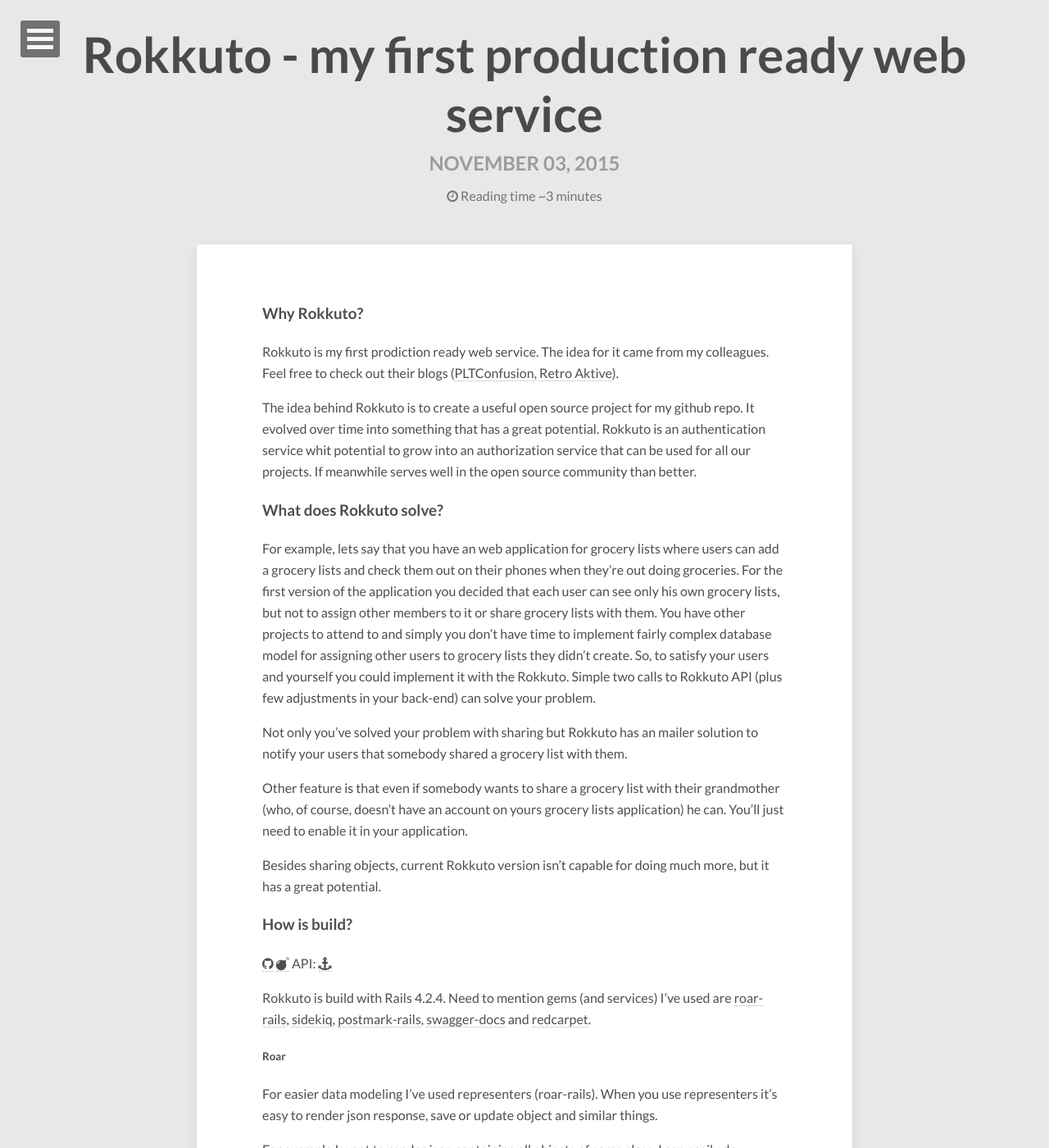
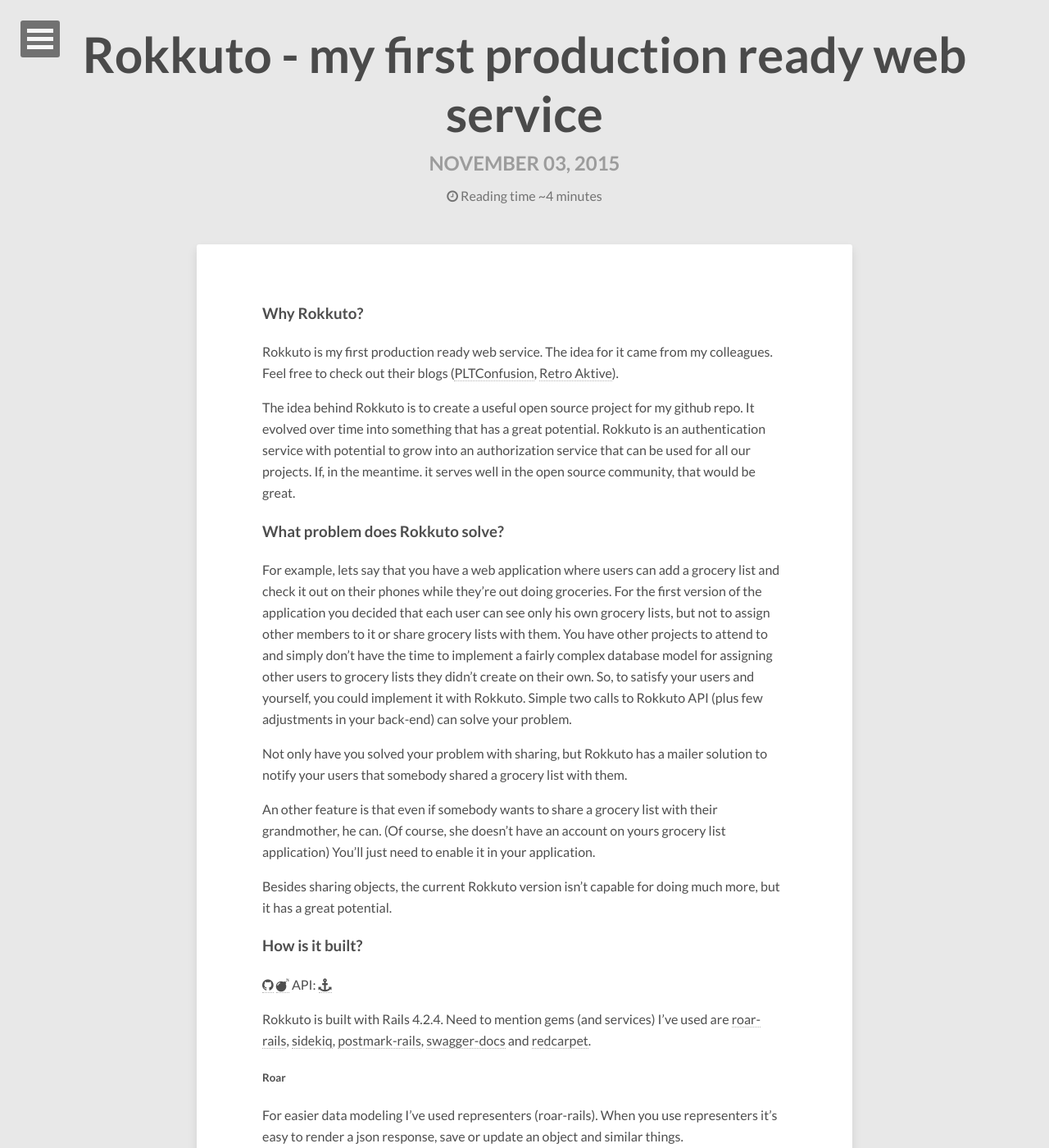
Before and after one commit to MirkoC/dontgogo, a Jekyll site: the page built from _posts/2015-11-03-Rokkuto-release-post.md, in a window 1280 px wide and 1400 px high. Shown: the whole window at 82% size. Built offline with Jekyll 4.4.1, drawn with Linux system fonts in a browser that asks for light colours; nearby versions of some CDN libraries; comment, search, counter and statistics services are not loaded; some of the changed text lies outside the part shown.

Commit message:
Grammar fix for the last post.

````diff
--- a/_posts/2015-11-03-Rokkuto-release-post.md
+++ b/_posts/2015-11-03-Rokkuto-release-post.md
@@ -12,35 +12,34 @@
 
 ### Why Rokkuto?
 
-Rokkuto is my first prodiction ready web service. The idea for it came from my colleagues. Feel free to check out their blogs (<a href="http://pltconfusion.com/" target="_blank">PLTConfusion</a>, <a href="http://retroaktive.me/" target="_blank">Retro Aktive</a>).
+Rokkuto is my first production ready web service. The idea for it came from my colleagues. Feel free to check out their blogs (<a href="http://pltconfusion.com/" target="_blank">PLTConfusion</a>, <a href="http://retroaktive.me/" target="_blank">Retro Aktive</a>).
 
-The idea behind Rokkuto is to create a useful open source project for my github repo. It evolved over time into something that has a great potential. Rokkuto is an authentication service whit potential to grow into an authorization service that can be used for all our projects. If meanwhile serves well in the open source community than better.
+The idea behind Rokkuto is to create a useful open source project for my github repo. It evolved over time into something that has a great potential. Rokkuto is an authentication service with potential to grow into an authorization service that can be used for all our projects. If, in the meantime. it serves well in the open source community, that would be great.
 
 
+### What problem does Rokkuto solve?
 
-### What does Rokkuto solve?
+For example, lets say that you have a web application where users can add a grocery list and check it out on their phones while they're out doing groceries. For the first version of the application you decided that each user can see only his own grocery lists, but not to assign other members to it or share grocery lists with them. You have other projects to attend to and simply don't have the time to implement a fairly complex database model for assigning other users to grocery lists they didn't create on their own. So, to satisfy your users and yourself, you could implement it with Rokkuto. Simple two calls to Rokkuto API (plus few adjustments in your back-end) can solve your problem.
 
-For example, lets say that you have an web application for grocery lists where users can add a grocery lists and check them out on their phones when they're out doing groceries. For the first version of the application you decided that each user can see only his own grocery lists, but not to assign other members to it or share grocery lists with them. You have other projects to attend to and simply you don't have time to implement fairly complex database model for assigning other users to grocery lists they didn't create. So, to satisfy your users and yourself you could implement it with the Rokkuto. Simple two calls to Rokkuto API (plus few adjustments in your back-end) can solve your problem.
+Not only have you solved your problem with sharing, but Rokkuto has a mailer solution to notify your users that somebody shared a grocery list with them.
 
-Not only you've solved your problem with sharing but Rokkuto has an mailer solution to notify your users that somebody shared a grocery list with them.
+An other feature is that even if somebody wants to share a grocery list with their grandmother, he can. (Of course, she doesn't have an account on yours grocery list application) You'll just need to enable it in your application.
 
-Other feature is that even if somebody wants to share a grocery list with their grandmother (who, of course, doesn't have an account on yours grocery lists application) he can. You'll just need to enable it in your application.
-
-Besides sharing objects, current Rokkuto version isn't capable for doing much more, but it has a great potential.
+Besides sharing objects, the current Rokkuto version isn't capable for doing much more, but it has a great potential.
 
 
-### How is build?
+### How is it built?
 
 <a href="https://github.com/MirkoC" target="_blank"><i class="fa fa-github"></i></a> <a href="http://rokkuto.floatingpoint.io/" target="_blank"><i class="fa fa-bomb"></i></a> API: <a href="http://rokkuto.floatingpoint.io/api" title="http://rokkuto.floatingpoint.io/api" target="_blank"><i class="fa fa-anchor"></i></a>
 
 
 
 
-Rokkuto is build with Rails 4.2.4. Need to mention gems (and services) I've used are <a href="https://github.com/apotonick/roar-rails" target="_blank">roar-rails</a>, <a href="https://github.com/mperham/sidekiq" target="_blank">sidekiq</a>, <a href="https://github.com/wildbit/postmark-rails" target="_blank">postmark-rails</a>, <a href="https://github.com/richhollis/swagger-docs" target="_blank">swagger-docs</a> and <a href="https://github.com/vmg/redcarpet" target="_blank">redcarpet</a>.
+Rokkuto is built with Rails 4.2.4. Need to mention gems (and services) I've used are <a href="https://github.com/apotonick/roar-rails" target="_blank">roar-rails</a>, <a href="https://github.com/mperham/sidekiq" target="_blank">sidekiq</a>, <a href="https://github.com/wildbit/postmark-rails" target="_blank">postmark-rails</a>, <a href="https://github.com/richhollis/swagger-docs" target="_blank">swagger-docs</a> and <a href="https://github.com/vmg/redcarpet" target="_blank">redcarpet</a>.
 
 ##### Roar
 
-For easier data modeling I've used representers (roar-rails). When you use representers it's easy to render json response, save or update object and similar things.
+For easier data modeling I've used representers (roar-rails). When you use representers it's easy to render a json response, save or update an object and similar things.
 
 For example I want to render json containing all objects of some class. I can easily do something like this
 
@@ -50,7 +49,7 @@
 end
 ```
 
-without worrying that I'll expose something I don't want to expose through API. All I have to do is set representer to look like this and I will not expose `private_key` through API.
+without worrying that I'll expose something I don't want to expose through API. All I have to do is set the representer to look like this and I will not expose `private_key` through API.
 
 ``` ruby
 module AuthObjectRepresenter
@@ -71,22 +70,22 @@
 end
 ```
 
-no need for meddling with params, roar does everything for me.
+No need for meddling with params, roar does everything for me.
 
-If you like Rails magic then roar representers are the thing for you and be shure to check it out.
+If you like Rails magic then roar representers are the thing for you and be sure to check it out.
 
 ##### Sidekiq
 
-Sidekiq is easy to setup, reliable background processing for Ruby.
-I use sidekiq for my mailer jobs. I don't want to wait for all mails to be sent before server is ready to render json. If you haven't already, you must check out sidekiq.
+Sidekiq is easy to setup, a reliable background processing for Ruby.
+I use sidekiq for my mailer jobs. I don't want to wait for all mails to be sent before the server is ready to render json. If you haven't already, you must check out sidekiq.
 
 
 ### Future development
 
-For now Rokkuto has fairly limited usage opportunities. Everything shared via Rokkuto has a public link. That is the main disadvantage of Rokkuto, but it's also a feature.
+For now Rokkuto has fairly limited usage opportunities. Everything shared via Rokkuto has a public link. That is the main disadvantage of Rokkuto, but it's also a good feature.
 
-Next logical step would be adding private sharing. That would require some sort of authentication on the client side or Rokkuto. Rokkuto could have users and those users could share privately between each other.
+The next logical step would be adding private sharing. That would require some sort of authentication on the client side or Rokkuto. Rokkuto could have users and those users could share privately between each other.
 
-Other big potential for Rokkuto is that it can evolve in authorization service for all ours (my company) projects and applications. Same as Google has one login for all their products.
+An other big potential for Rokkuto is that it can evolve in authorization service for all our (my company) projects and applications. Same as Google has one login for all their products.
 
-It would significantly facilitate development of ours in house applications and possibly for other users from open source world.
+It would significantly facilitate the development of our in house applications and possibly those of other users from the open source world.
````
